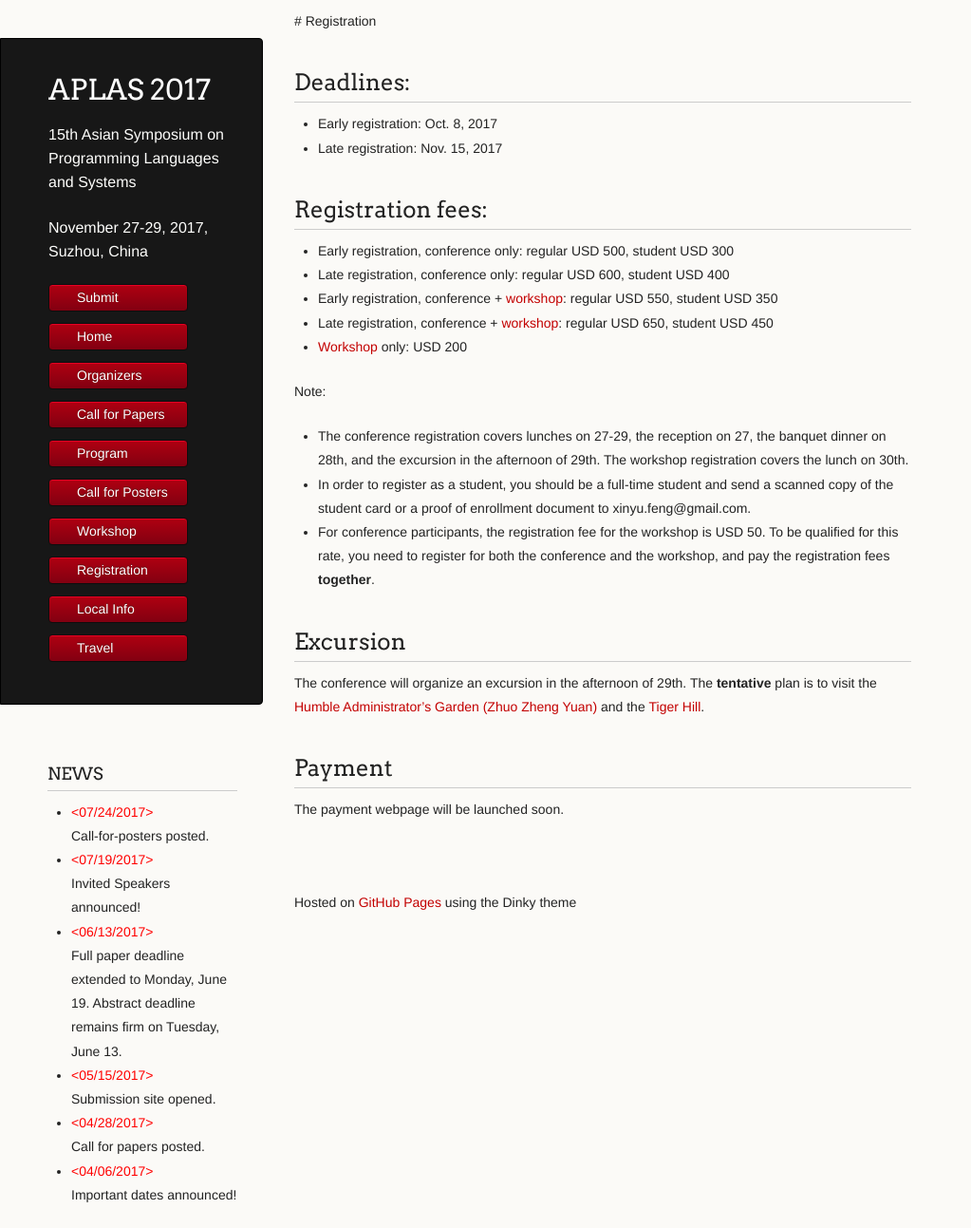
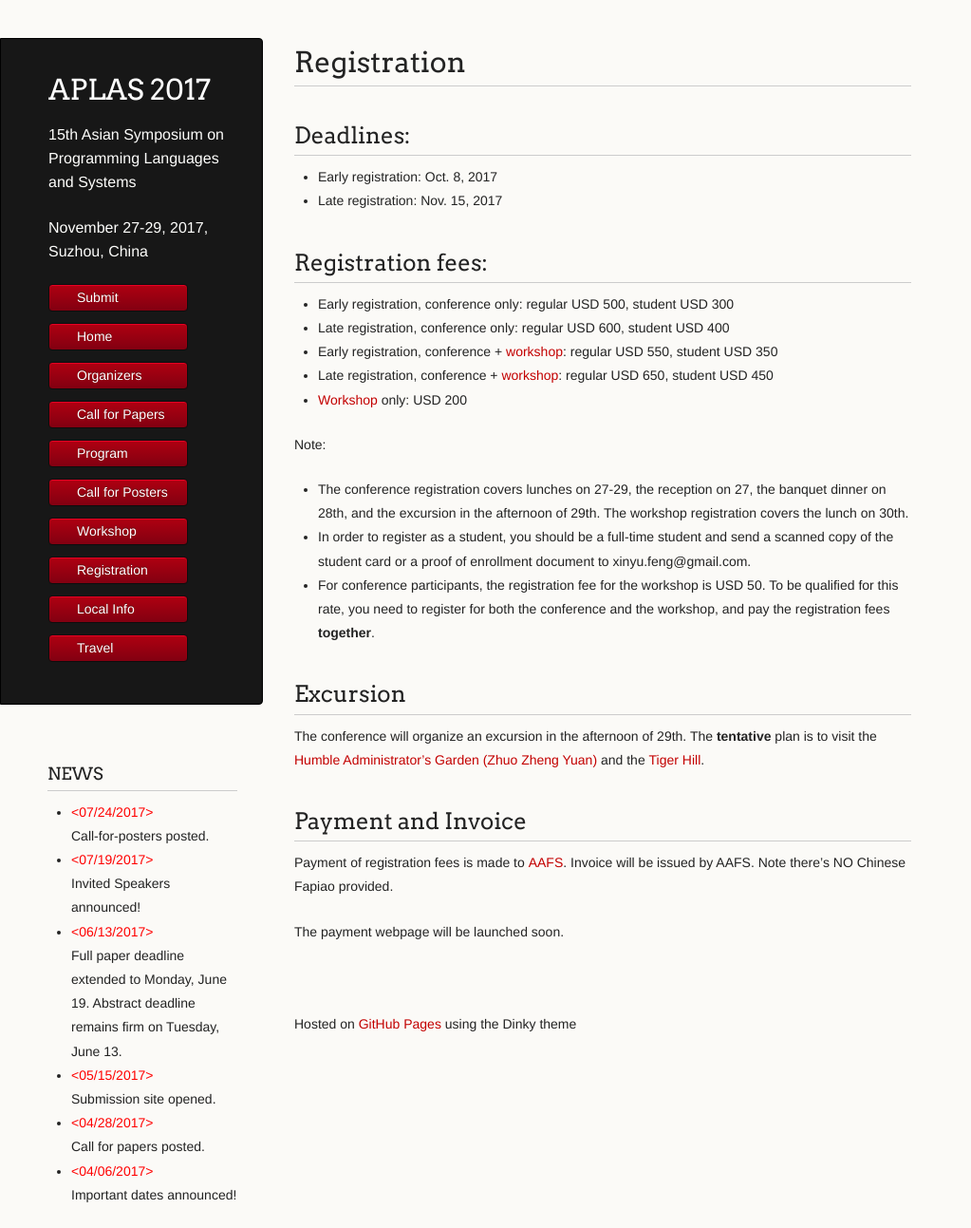
Before and after one commit to www-aplas/www-aplas.github.io, a Jekyll site: the page built from registration.md, in a window 1280 px wide. Shown: the whole page at 95% size, without its empty margins (0-1023 px from the left). Built offline with Jekyll 4.4.1, drawn with Linux system fonts in a browser that asks for light colours; our own code applies the rules of GitHub Pages for plain Markdown files; a script that is not in the unit is left out.

Commit message:
Update registration.md

```diff
--- a/registration.md
+++ b/registration.md
@@ -1,4 +1,4 @@
- # Registration
+# Registration
 
 ## Deadlines:
 - Early registration: Oct. 8, 2017
@@ -27,5 +27,9 @@ The conference will organize an excursion in the afternoon of 29th.
 The **tentative** plan is to visit the [Humble Administrator's Garden (Zhuo Zheng Yuan)](https://www.travelchinaguide.com/attraction/jiangsu/suzhou/humble_garden.htm) and
 the [Tiger Hill](https://www.travelchinaguide.com/attraction/jiangsu/suzhou/tiger_hill.htm).
 
-## Payment
+
+## Payment and Invoice
+Payment of registration fees is made to [AAFS](http://www.cs.tsukuba.ac.jp/~kam/AAFS/). Invoice will
+be issued by AAFS. Note there's NO Chinese Fapiao provided.
+
 The payment webpage will be launched soon.
```
